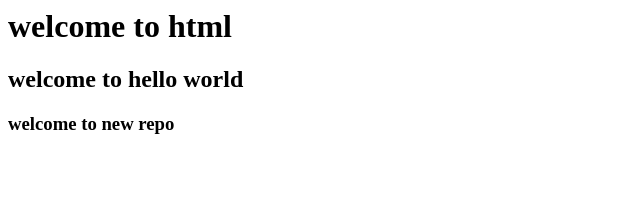
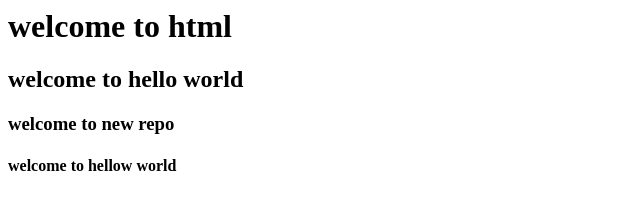
Before and after one commit to sirishar02/newrepo1, a plain HTML site: page index.html in a window 1280 px wide. Shown: the whole page, without its empty margins (0-640 px from the left). Drawn offline with Linux system fonts and the light colour scheme.

Commit message:
Update index.html

```diff
--- a/index.html
+++ b/index.html
@@ -1,3 +1,4 @@
 <h1> welcome to html </h1>
 <h2> welcome to hello world</h2>
 <h3> welcome to new repo </h3>
+<h4>welcome to hellow world</h4>
```
